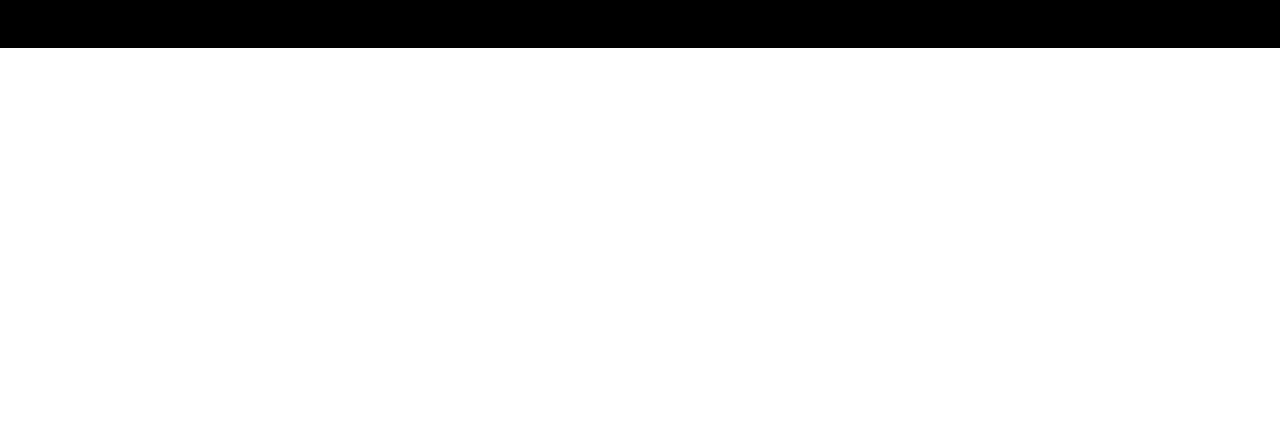
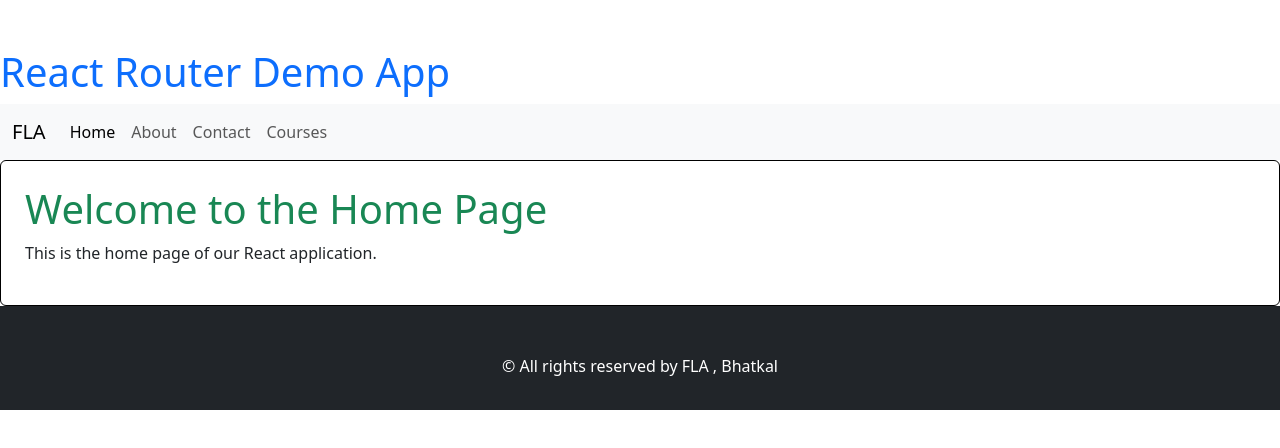
Before and after one commit to Aysha149/Full-Stack-MERN-course, a React (Vite) app in the folder react/my-app/: page / in a window 1280 px wide. Shown: the top 448 px of the page. Built offline with nearby package versions, Linux system fonts and the light colour scheme.

Commit message:
Router Demo

```diff
--- /dev/null
+++ b/react/my-app/src/About.tsx
@@ -0,0 +1,10 @@
+function About() {
+  return (
+    <div className="border border-warning p-4 rounded">
+      <h1 className="text-secondary">About Us</h1>
+      <p>This is the about page of our React application.</p>
+    </div>
+  );
+}
+
+export default About;
--- a/react/my-app/src/App.tsx
+++ b/react/my-app/src/App.tsx
@@ -1,6 +1,14 @@
 // import Courses from "./courses.tsx";
 // import CourseList from "./courseList";
 // import CoursesObjects from "./coursesObjects";
+
+import { BrowserRouter as Router, Link, Route, Routes} from "react-router-dom";
+import Home from "./Home";
+import About from "./About";
+import Contact from "./Contact";
+import CoursesCards from "./CoursesCards";
+
+
 
 
 // import ProductCatalogue from "./ProductCatalogue";
@@ -23,42 +31,52 @@
 
 // import ProductListB from "./ProductListB";
 
-// import ProductListA from "./ProductListA";
+// import ProductListA from "./ProductListA";0
 
 // import ProductListA from "./ProductListA";
 function App() {
     return (
-        <>
-           <div className="bg-black p-4">
-             {/* <Courses></Courses> */}
-            {/* <CourseList></CourseList> */}
-            {/* <CoursesObjects></CoursesObjects> */}
-            {/* <ProductListA></ProductListA> */}
-            {/* <ProductListB></ProductListB> */}
-            {/* <CoursesCards></CoursesCards> */}
-            {/* <Counter></Counter> */}
-            {/* <StudentForm></StudentForm> */}
-            {/* <ProductForm></ProductForm> */}
-            {/* <Greeting name="John" greeting="Hello" /> */}
-                  {/* <ProfileCard */}
-        {/* name="Aysha" */}
-        {/* title="Artificial Intelligence Engineer" */}
-        {/* skills={["Java", "Python", "Pandas"]} */}
-      {/* ></ProfileCard> */}
-      {/* <ProfileCard */}
-        {/* name="Maryam" */}
-        {/* title="Data Science Engineer" */}
-        {/* skills={["Python", "Pandas", "Power BI"]} */}
-      {/* // ></ProfileCard> */}
-            {/* <EmployeeDirectory></EmployeeDirectory> */}
-            {/* <ProductCatalogue /> */}
+      <Router>
+
+        <div className="container my-5"></div>
+        <h1 className="text-primary">React Router Demo App</h1>
+
+        <nav className="navbar navbar-expand-lg bg-body-tertiary">
+  <div className="container-fluid">
+    <a className="navbar-brand" href="#">FLA</a>
+    <button className="navbar-toggler" type="button" data-bs-toggle="collapse" data-bs-target="#navbarNavAltMarkup" aria-controls="navbarNavAltMarkup" aria-expanded="false" aria-label="Toggle navigation">
+      <span className="navbar-toggler-icon"></span>
+    </button>
+    <div className="collapse navbar-collapse" id="navbarNavAltMarkup">
+      <div className="navbar-nav">
+        <Link className="nav-link active" aria-current="page" to="/">Home</Link>
+        <Link className="nav-link" to="/about">About</Link>
+        <Link className="nav-link" to="/contact">Contact</Link>
+        <Link className="nav-link" to="/courses">Courses</Link>
+
+      </div>
+    </div>
+  </div>
+</nav>
+<main>
+  <Routes>
+    <Route path="/" element={<Home/>} />
+    <Route path="/about" element={<About/>} />
+    <Route path="/contact" element={<Contact/>} />
+    <Route path="/courses" element={<CoursesCards/>} />
 
 
 
+  </Routes>
+</main>
+<footer className="bg-dark pt-5 pb-3 text-white text-center">
+  <p>
+  &copy; All rights reserved by FLA , Bhatkal
 
-      </div>
+  </p>
+</footer>
 
-        </>
+      </Router>
     );
 }
 
--- /dev/null
+++ b/react/my-app/src/Contact.tsx
@@ -0,0 +1,10 @@
+function Contact() {
+  return (
+    <div className="border border-info p-4 rounded">
+      <h1 className="text-primary">Contact Us</h1>
+      <p>You can reach us at contact@example.com.</p>
+    </div>
+  );
+}
+
+export default Contact;
--- /dev/null
+++ b/react/my-app/src/Home.tsx
@@ -0,0 +1,10 @@
+function Home() {
+  return (
+    <div className="border border-black p-4 rounded">
+      <h1 className="text-success">Welcome to the Home Page</h1>
+      <p>This is the home page of our React application.</p>
+    </div>
+  );
+}
+
+export default Home;
```
